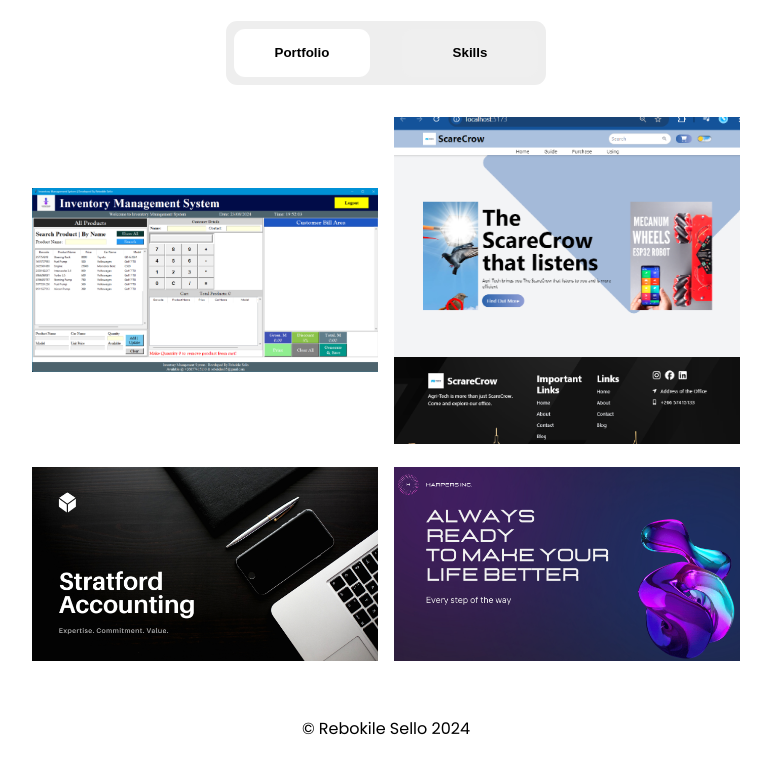
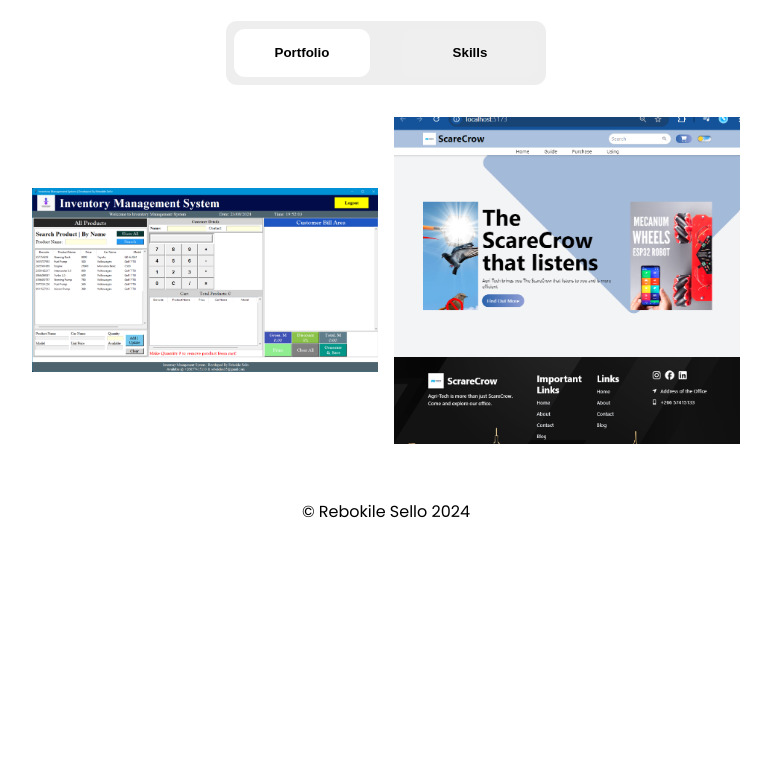
Before and after one commit to RebokileSello/mini-portfolio, a plain HTML site: page index.html in a window 1280 px wide. Shown: the part 493-1266 px from the top of the page, without its empty margins (254-1025 px from the left). After the commit the page ends 1065 px from the top, so only its background shows below. Drawn offline with Linux system fonts and the light colour scheme.

Commit message:
I'd forgotten to remove two dummy projects

```diff
--- a/index.html
+++ b/index.html
@@ -75,16 +75,6 @@
                 <img src="assets/project-2.png" alt="Project 2">
             </a>
         </div>
-        <div class="wrapper project-wrapper">
-            <a href="https://github.com">
-                <img src="assets/project-3.png" alt="Project 3">
-            </a>
-        </div>
-        <div class="wrapper project-wrapper">
-            <a href="https://github.com">
-                <img src="assets/project-4.png" alt="Project 4">
-            </a>
-        </div>
     </section>
     <section class="skills" id="skills">
         <div class="wrapper">
```
